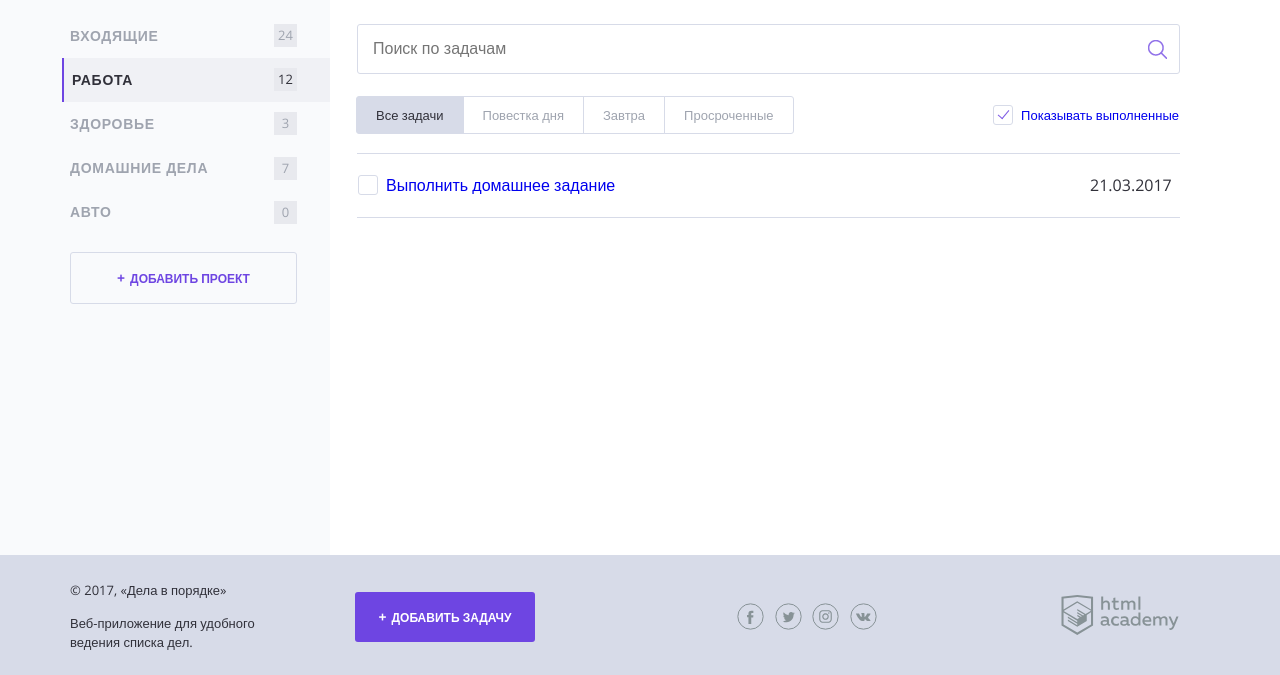
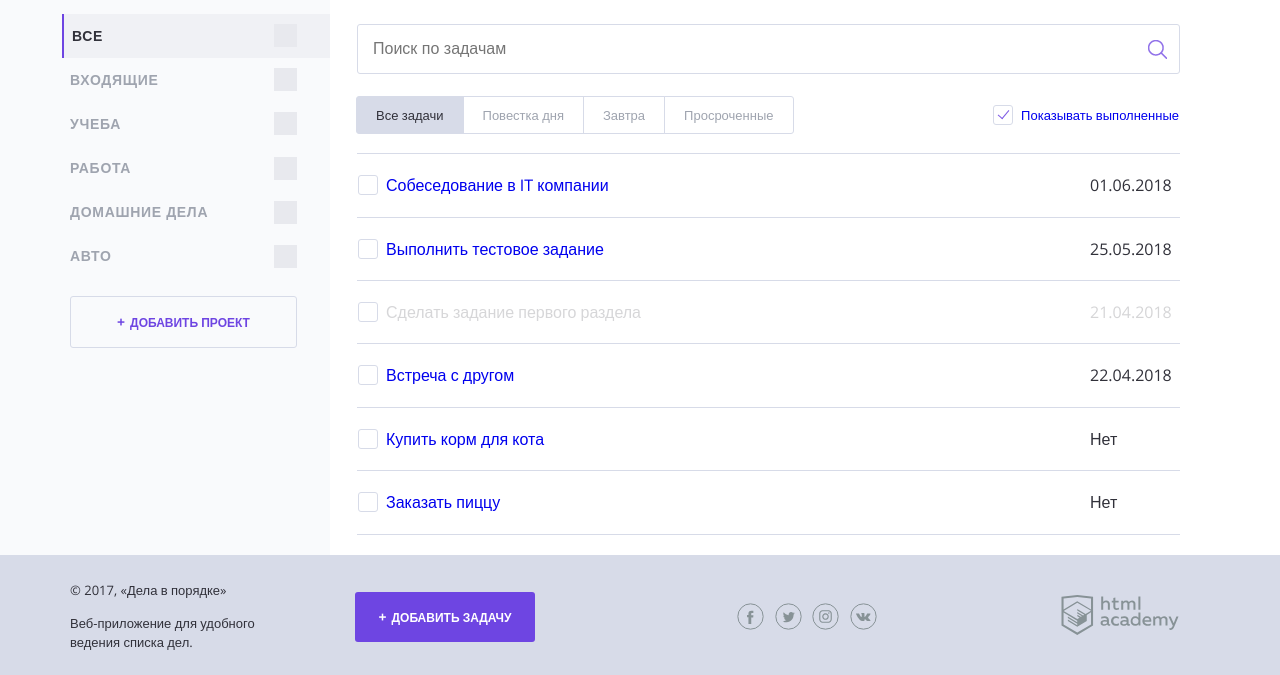
Before and after one commit to SlavaMilin/186764-doingsdone, a PHP site: page / in a window 1280 px wide. Shown: the part 125-800 px from the top of the page. Run offline with PHP 8.4, Linux system fonts and the light colour scheme.

Commit message:
выводит список задач из массива

```diff
--- a/index.php
+++ b/index.php
@@ -13,6 +13,47 @@ $current_ts = strtotime('now midnight'); // текущая метка време
 $date_deadline = date("d.m.Y", $task_deadline_ts);
 // в эту переменную запишите кол-во дней до даты задачи
 $days_until_deadline = floor((strtotime($date_deadline) - $current_ts) / SECONS_IN_DAY);
+
+//массивы для вывода задач в HTML
+$projects = ['Все', 'Входящие', 'Учеба', 'Работа', 'Домашние дела', 'Авто'];
+$tasks = [
+    0 => [
+        'task' => 'Собеседование в IT компании',
+        'date' => '01.06.2018',
+        'category' => 'Работа',
+        'status' => 'Нет',
+    ],
+    1 => [
+        'task' => 'Выполнить тестовое задание',
+        'date' => '25.05.2018',
+        'category' => 'Работа',
+        'status' => 'Нет',
+    ],
+    2 => [
+        'task' => 'Сделать задание первого раздела',
+        'date' => '21.04.2018',
+        'category' => 'Учеба',
+        'status' => 'Да',
+    ],
+    3 => [
+        'task' => 'Встреча с другом',
+        'date' => '22.04.2018',
+        'category' => 'Входящие',
+        'status' => 'Нет',
+    ],
+    4 => [
+        'task' => 'Купить корм для кота',
+        'date' => 'Нет',
+        'category' => 'Домашние дела',
+        'status' => 'Нет',
+    ],
+    5 => [
+        'task' => 'Заказать пиццу',
+        'date' => 'Нет',
+        'category' => 'Домашние дела',
+        'status' => 'Нет',
+    ],
+];
 ?>
 <!DOCTYPE html>
 <html lang="ru">
@@ -57,30 +98,18 @@ $days_until_deadline = floor((strtotime($date_deadline) - $current_ts) / SECONS_
 
                 <nav class="main-navigation">
                     <ul class="main-navigation__list">
-                        <li class="main-navigation__list-item">
-                            <a class="main-navigation__list-item-link" href="#">Входящие</a>
-                            <span class="main-navigation__list-item-count">24</span>
+                        <?php $number_task = 0; while ($number_task < count($tasks)): ?>
+                            <li class="main-navigation__list-item
+                            <?php if ($number_task === 0): ?>
+                                main-navigation__list-item--active
+                            <?php endif; ?>">
+                                <a class="main-navigation__list-item-link" href="#">
+                                    <?= $projects[$number_task] ?>
+                                </a>
+                                <span class="main-navigation__list-item-count"></span>
                             </li>
-
-                        <li class="main-navigation__list-item main-navigation__list-item--active">
-                            <a class="main-navigation__list-item-link" href="#">Работа</a>
-                            <span class="main-navigation__list-item-count">12</span>
-                        </li>
-
-                        <li class="main-navigation__list-item">
-                            <a class="main-navigation__list-item-link" href="#">Здоровье</a>
-                            <span class="main-navigation__list-item-count">3</span>
-                        </li>
-
-                        <li class="main-navigation__list-item">
-                            <a class="main-navigation__list-item-link" href="#">Домашние дела</a>
-                            <span class="main-navigation__list-item-count">7</span>
-                        </li>
-
-                        <li class="main-navigation__list-item">
-                            <a class="main-navigation__list-item-link" href="#">Авто</a>
-                            <span class="main-navigation__list-item-count">0</span>
-                        </li>
+                            <?php $number_task += 1; ?>
+                        <?php endwhile; ?>
                     </ul>
                 </nav>
 
@@ -119,42 +148,32 @@ $days_until_deadline = floor((strtotime($date_deadline) - $current_ts) / SECONS_
                 </div>
 
                 <table class="tasks">
-                    <!--показывать следующий тег <tr/>, если переменная равна единице-->
-                    <?php if ($show_complete_tasks === 0) :?>
-                    <tr class="tasks__item task task--completed
-                        <?php if ($days_until_deadline <= 0): ?>
-                            task--important
-                        <? endif; ?>
+                    <?php $i = 0; while($i < count($tasks)): ?>
+                        <tr class="tasks__item task
+                        <?php if ($tasks[$i]['status'] === 'Да'): ?>
+                            task--completed
+                        <?php endif; ?>
                         ">
                             <td class="task__select">
                                 <label class="checkbox task__checkbox">
-                                <input class="checkbox__input visually-hidden" type="checkbox" checked>
-                                <a href="/"><span class="checkbox__text">Сделать главную страницу Дела в порядке</span></a>
-                            </label>
-
-                        </td>
-
-                        <td class="task__file">
-                            <a class="download-link" href="#">Home.psd</a>
-                        </td>
-
-                        <td class="task__date"><?= $date_deadline; ?><!--выведите здесь дату выполнения задачи--></td>
-                    </tr>
-                    <?php endif; ?>
-
-                    <tr class="tasks__item task">
-                        <td class="task__select">
-                            <label class="checkbox task__checkbox">
                                     <input class="checkbox__input visually-hidden" type="checkbox">
-                                <a href="/"><span class="checkbox__text">Выполнить домашнее задание</span></a>
+                                    <a href="/">
+                                        <span class="checkbox__text">
+                                            <?= $tasks[$i]['task']; ?>
+                                        </span>
+                                    </a>
                                 </label>
                             </td>
 
                             <td class="task__file">
                             </td>
 
-                        <td class="task__date">21.03.2017</td>
+                            <td class="task__date">
+                                <?= $tasks[$i]['date']; ?>
+                            </td>
                         </tr>
+                    <?php $i += 1; ?>
+                    <?php endwhile; ?>
                 </table>
             </main>
         </div>
```
Lines whose indentation alone changed are shown as unchanged.
